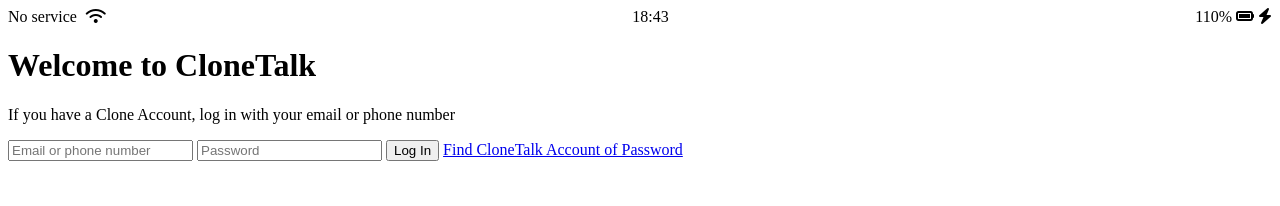
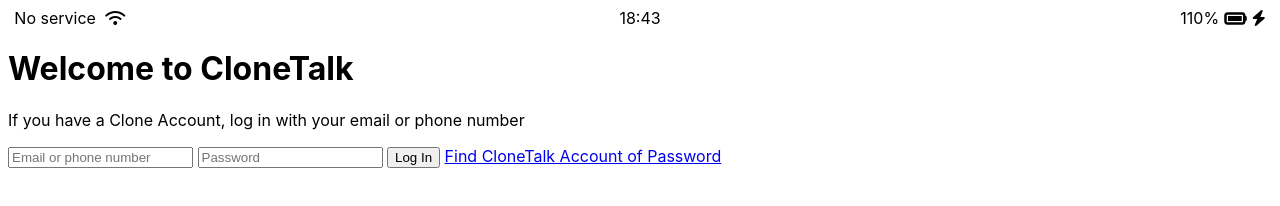
Before and after one commit to MinjuKwak01/Clone-coding, a plain HTML site: page index.html in a window 1280 px wide. Drawn offline with Linux system fonts and the light colour scheme.

Commit message:
Add status-bar css #2

```diff
--- a/css/style.css
+++ b/css/style.css
@@ -1,9 +1,33 @@
+body{
+    font-family:-apple-system, BlinkMacSystemFont, 'Segoe UI', Roboto, Oxygen, Ubuntu, Cantarell, 'Open Sans', 'Helvetica Neue', sans-serif;
+
+}
+
 .status-bar{
     /*세개를 같은 줄에 위치*/
     display:flex;
-    justify-content: space-between;
+    /*justify-content: space-between;*/
+    justify-content: center;
 }
 
+.status-bar__column{
+    width: 33%;
+}
 .status-bar__column:first-child span{
     margin-right: 5px;
 }
+
+.status-bar__column:nth-child(2){
+    display:flex;
+    justify-content:center;
+}
+
+.status-bar__column:last-child{
+    display:flex;
+    justify-content:flex-end;
+    align-items: center;
+}
+
+.status-bar__column .fa-battery-full{
+    margin: 0px 5px;
+}
--- a/index.html
+++ b/index.html
@@ -17,7 +17,7 @@
       </div>
       <div class="status-bar__column">
         <span>110%</span>
-        <i class="fas fa-battery-full"></i>
+        <i class="fas fa-battery-full fa-lg"></i>
         <i class="fas fa-bolt"></i>
       </div>
     </div>
```
